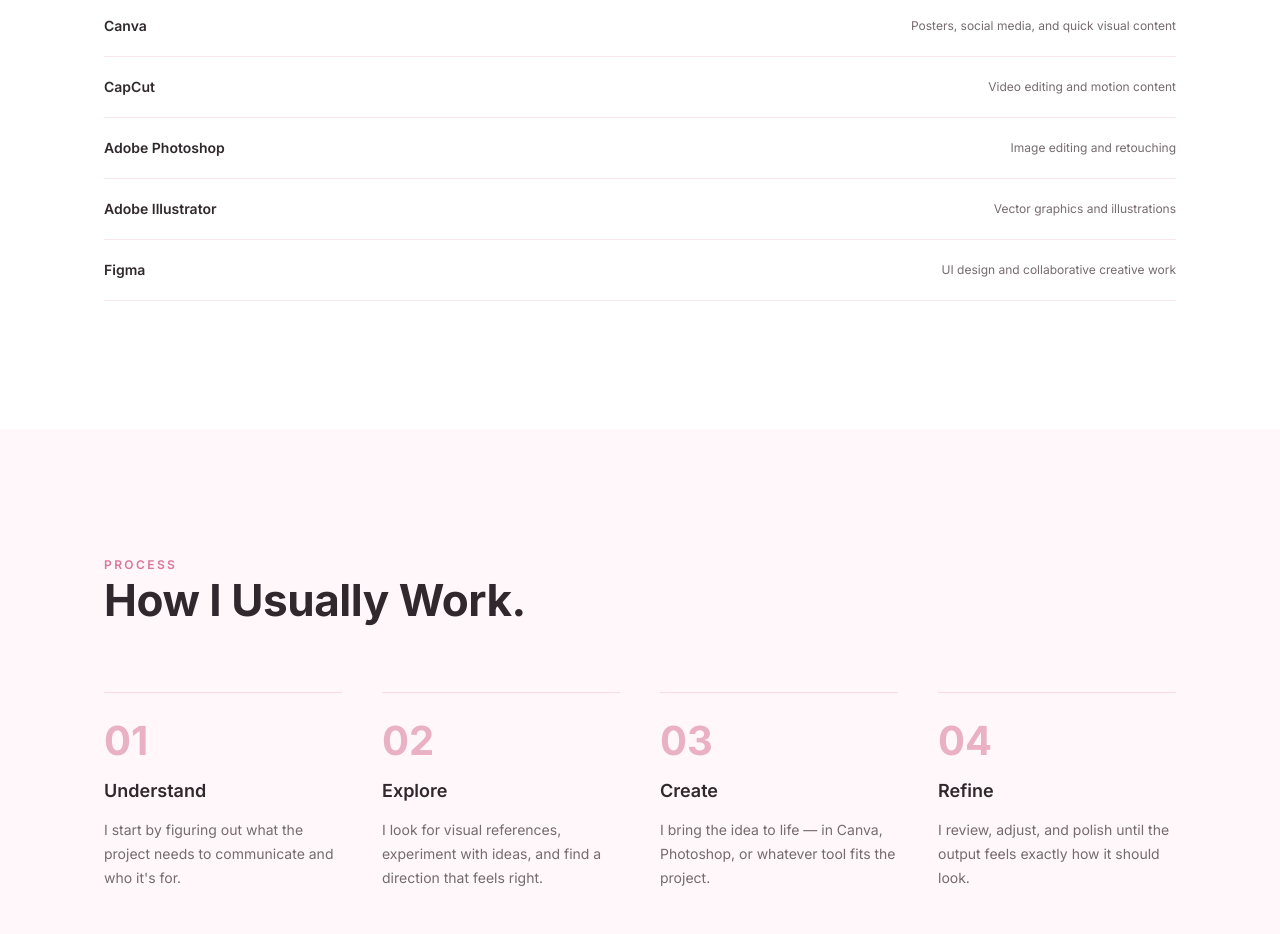
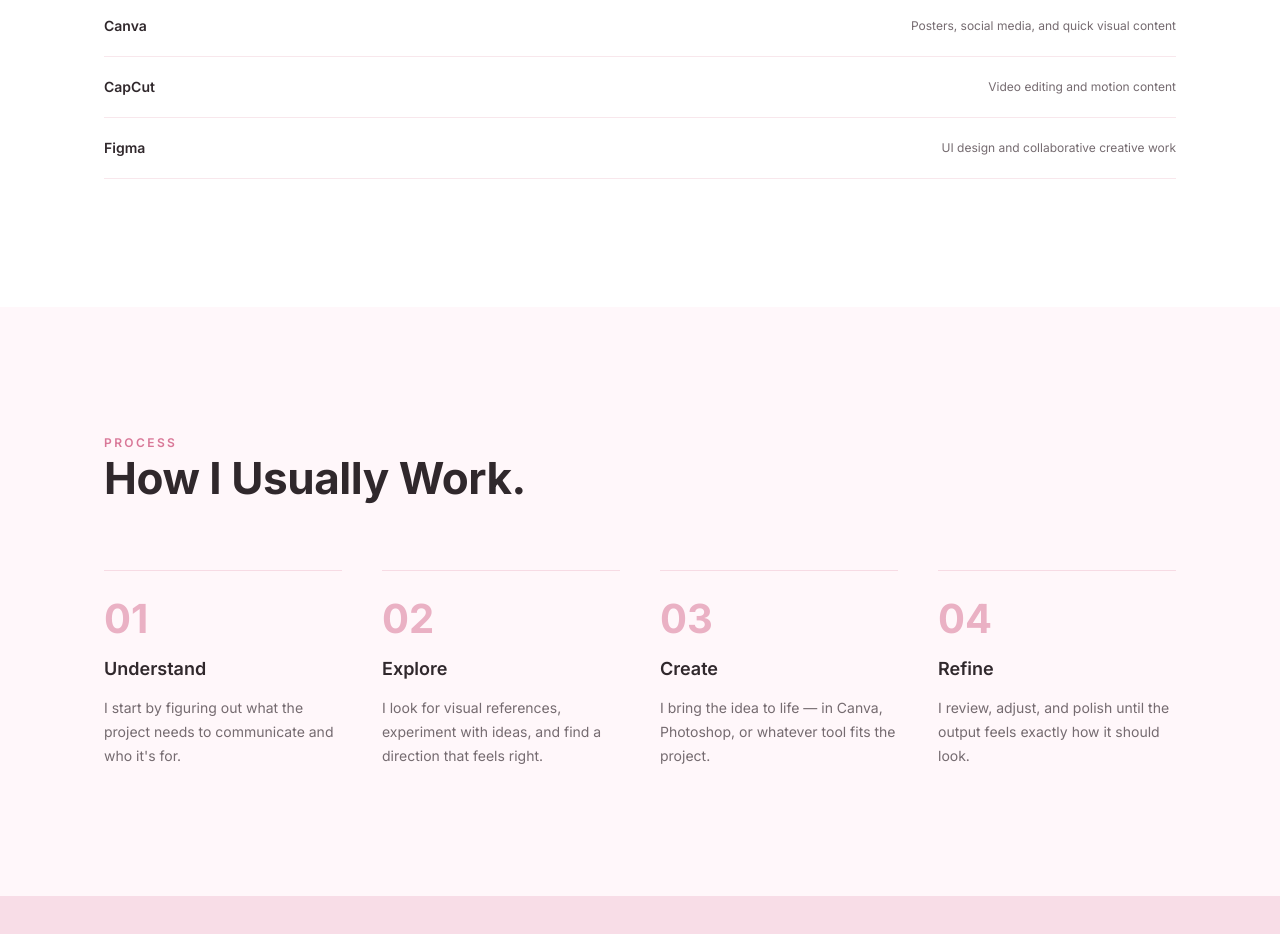
Before and after one commit to whosArlend/manisha-portofolio, a React (Vite) app: page / in a window 1280 px wide. Shown: the part 3800-4734 px from the top of the page. Built offline with nearby package versions, Linux system fonts and the light colour scheme.

Commit message:
feat: add Tools section with animated list of design and editing software

```diff
--- a/src/sections/Tools.tsx
+++ b/src/sections/Tools.tsx
@@ -4,8 +4,6 @@ import { fadeUp, viewportConfig } from '../utils/animations'
 const tools = [
   { name: 'Canva', description: 'Posters, social media, and quick visual content' },
   { name: 'CapCut', description: 'Video editing and motion content' },
-  { name: 'Adobe Photoshop', description: 'Image editing and retouching' },
-  { name: 'Adobe Illustrator', description: 'Vector graphics and illustrations' },
   { name: 'Figma', description: 'UI design and collaborative creative work' },
 ]
 
```
